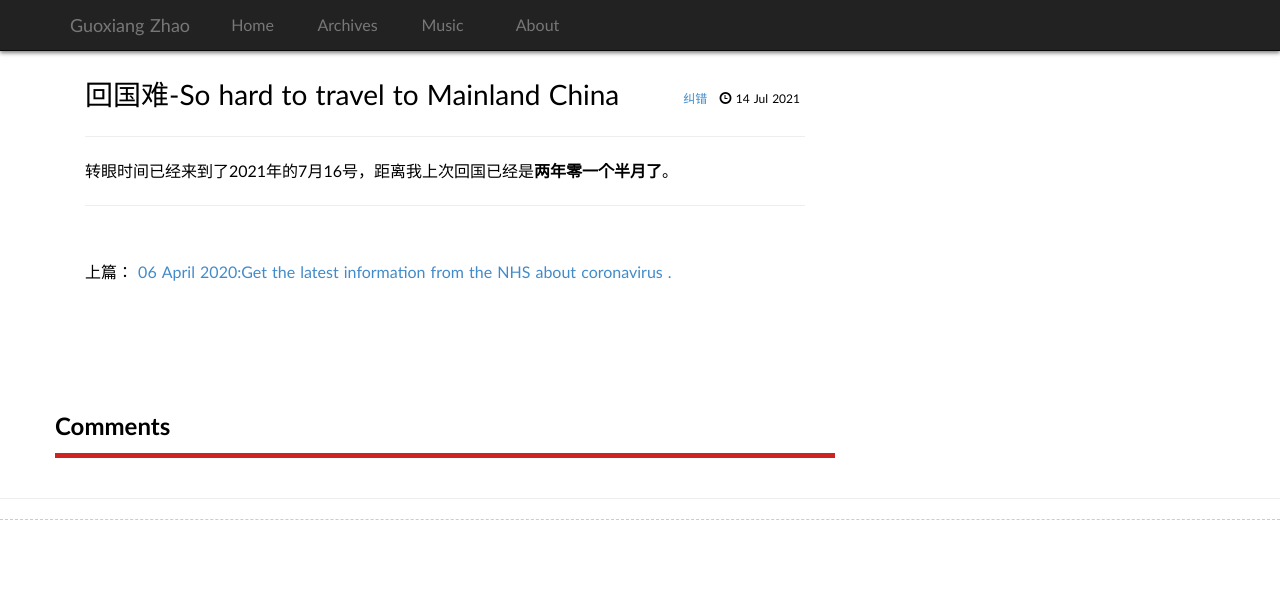
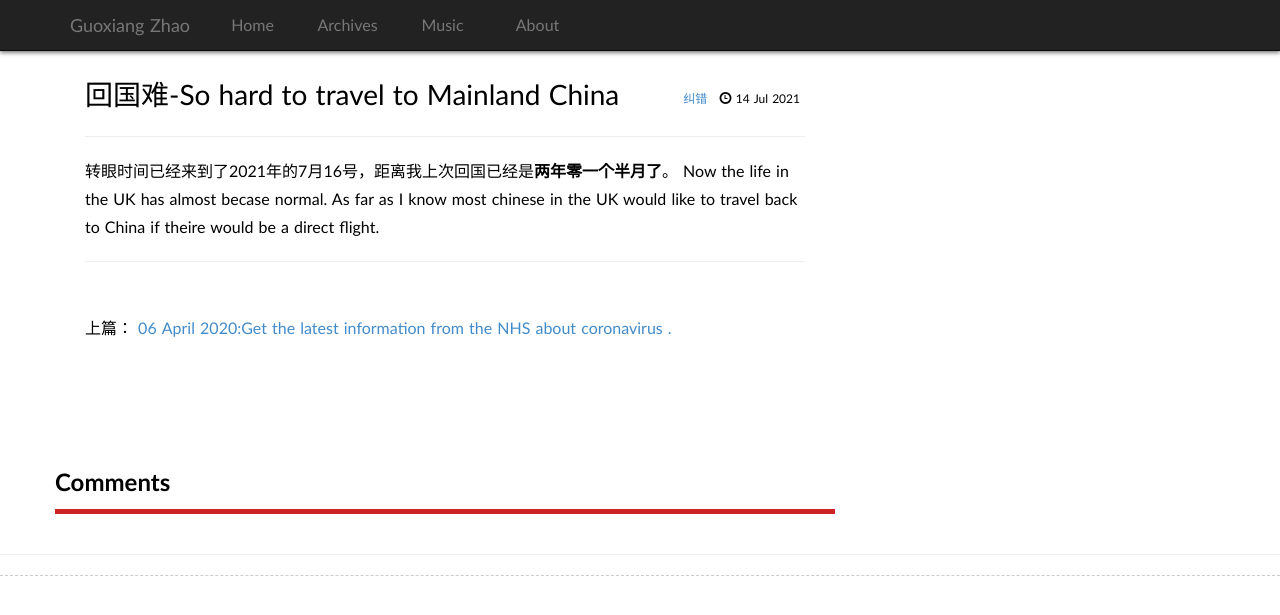
Before and after one commit to guoxiangzhao/guoxiangzhao.github.io, a Jekyll site: the page built from _posts/2021-07-14-回国难.md, in a window 1280 px wide. Shown: the top 615 px of the page. Built offline with Jekyll 4.4.1, drawn with Linux system fonts in a browser that asks for light colours; some web fonts are replaced; comment, search, counter and statistics services are not loaded.

Commit message:
Update 2021-07-14-回国难.md

```diff
--- a/_posts/2021-07-14-回国难.md
+++ b/_posts/2021-07-14-回国难.md
@@ -8,3 +8,5 @@ tags : [travel,]
 
 
 转眼时间已经来到了2021年的7月16号，距离我上次回国已经是**两年零一个半月了**。
+Now the life in the UK has almost becase normal.
+As far as I know most chinese in the UK would like to travel back to China if theire would be a direct flight.
```
